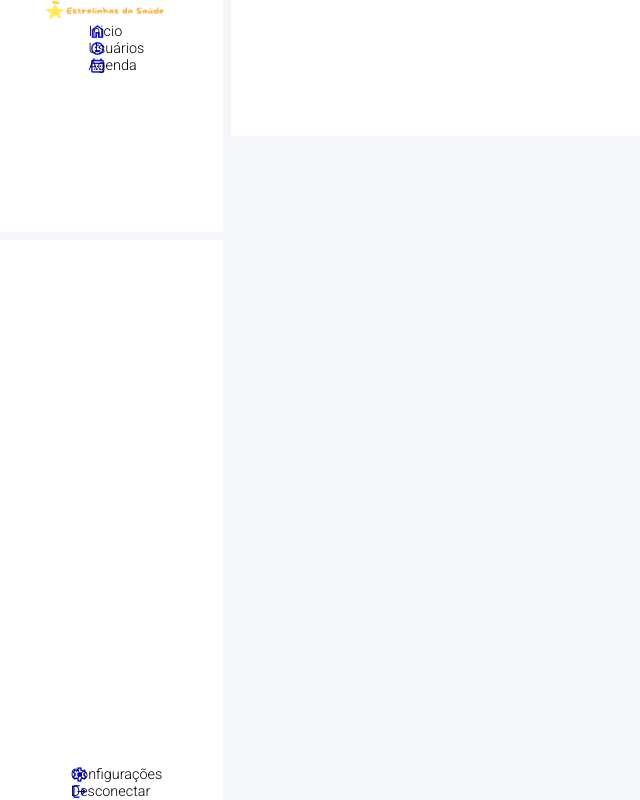
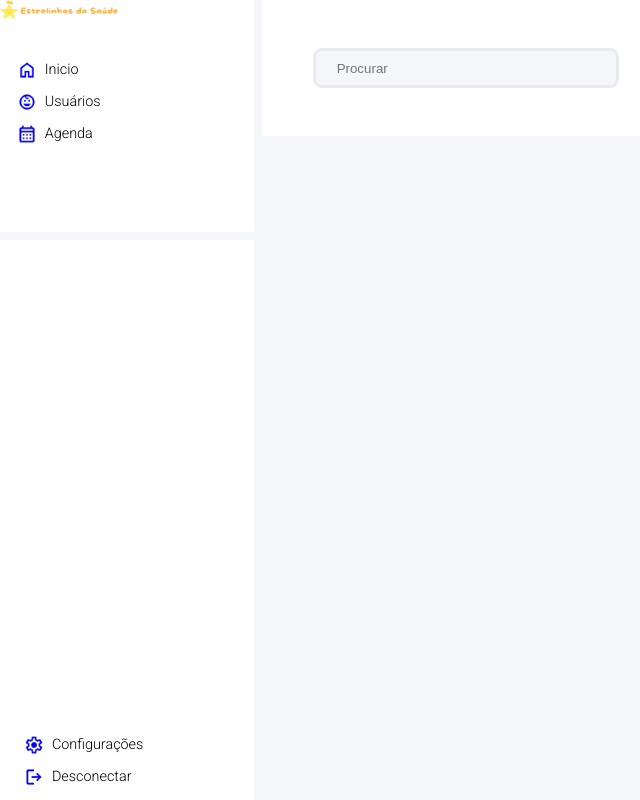
Before and after one commit to SENAI-Morvan-Figueiredo/ClinicaEstrelinhasDaSaude, a plain HTML site: page painel.html in a window 1280 px wide. Shown: the whole page, without its empty margins (0-640 px from the left). Drawn offline with Linux system fonts and the light colour scheme.

Commit message:
positioning + icons + favicon

```diff
--- a/painel.css
+++ b/painel.css
@@ -81,16 +81,15 @@ html, body {
     display: flex;
 }
 
-.container2 {
-    display: flex;
-    width: 70vh;
+#logo {
+  margin-bottom: 15%;
 }
 
 .menusLaterais {
     display: flex;
     flex-direction: column;
     margin-right: 1vh;
-    width: 34vh;
+    width: 40vh;
 }
 
 .menuLateral{
@@ -100,7 +99,7 @@ html, body {
     height: 29vh;
     margin-bottom: 1vh;
     flex-direction: column;
-    align-items: center;
+    align-items: flex-start;
 }
 
 .menuLateral2{
@@ -108,67 +107,93 @@ html, body {
     text-align: left;
     background-color: #FFF;
     height: 70vh;
-    align-items: center;
+    align-items: flex-start;
     flex-direction: column-reverse;
 }
 
 .menuHeader {
-    display: flex;
-    justify-content: flex-start;
-    background-color: #FFF;
-    height: 17vh;
-    width: 100%;
+  display: flex;
+  background-color: #FFF;
+  height: 17vh;
+  width: 100%;
+  align-items: center;
 }
 
-.menuLateralAncoras {
+#searchbox {
+  min-width: 30%;
+  min-height: 40px;
+  border-radius: 9px;
+  border: solid;
+  /* border-style: solid; */
+  border-color: #e9eaee;
+  background-color: #F5F6FA;
+  margin-left: 5%;
+  padding-inline: 2%;
+}
+
+#searchbox::before {
+  content: '';
+  position: absolute;
+  left: 10px;
+  top: 50%;
+  transform: translateY(-50%);
+  width: 20px;
+  height: 20px;
+  background-image: url("assets/icon_search.png") no-repeat left;
+  background-size: contain;
+}
+
+.menuLateralAncoras{
     text-decoration: none;
     list-style-type: none;
+    color: black;
     padding: 0;
     margin: 0;
-    color: black;
-
     font-family: "Roboto", serif;
     font-weight: 300;
     font-style: normal;
     font-size: 0.9rem;
 }
 
-.icons li::before {
-  content: ''; /* Define um conteúdo vazio */
-  top: 50%; /* Centraliza verticalmente */
-  transform: translateY(-50%); /* Corrige a centralização */
-  width: 16px; /* Largura do ícone */
-  height: 16px; /* Altura do ícone */
-  margin-right: 10px; /* Adiciona espaço entre o ícone e o texto */
+.menuLateralAncoras li{
+  margin-bottom: 15px;
+  margin-left: 20%;
 }
 
-#inicio {
-  left: -400%; /* Alinha à esquerda */
-  background-size: contain; /* Ajusta o tamanho da imagem */
-  background-repeat: no-repeat; /* Evita repetição da imagem */
+li {
+  position: relative;
+  padding-left: 28px; /* Espaço para o ícone */
+  list-style: none;
+}
+
+li::before {
+  content: '';
+  position: absolute;
+  left: 0;
+  top: 50%;
+  transform: translateY(-50%);
+  width: 20px; /* Largura do ícone */
+  height: 20px; /* Altura do ícone */
+  background-size: contain;
+  background-repeat: no-repeat;
+}
+
+#inicio::before {
   background-image: url('assets/icon_home.png');
 }
 
-#usuarios {
-  background-size: contain; /* Ajusta o tamanho da imagem */
-  background-repeat: no-repeat; /* Evita repetição da imagem */
+#usuarios::before {
   background-image: url('assets/icon_users.png');
 }
 
-#agenda {
-  background-size: contain; /* Ajusta o tamanho da imagem */
-  background-repeat: no-repeat; /* Evita repetição da imagem */
+#agenda::before {
   background-image: url('assets/icon_calendar.png');
 }
 
-#configuracoes {
-  background-size: contain; /* Ajusta o tamanho da imagem */
-  background-repeat: no-repeat; /* Evita repetição da imagem */
+#configuracoes::before {
   background-image: url('assets/icon_settings.png');
 }
 
-#desconectar {
-  background-size: contain; /* Ajusta o tamanho da imagem */
-  background-repeat: no-repeat; /* Evita repetição da imagem */
+#desconectar::before {
   background-image: url('assets/icon_logout.png');
 }
--- a/painel.html
+++ b/painel.html
@@ -8,6 +8,7 @@
     <link rel="preconnect" href="https://fonts.googleapis.com">
     <link rel="preconnect" href="https://fonts.gstatic.com" crossorigin>
     <link href="https://fonts.googleapis.com/css2?family=Roboto:ital,wght@0,100;0,300;0,400;0,500;0,700;0,900;1,100;1,300;1,400;1,500;1,700;1,900&display=swap" rel="stylesheet">
+    <link rel="shortcut icon" href="assets/favicon.png" type="image/x-icon">
 </head>
 <body>
     <div class="container">
@@ -17,28 +18,26 @@
                     <img src="assets\logo.png" alt="" width="90%">
                 </div>
                 <div class="">
-                    <ul class="menuLateralAncoras icons">
-                        <li><a  class="menuLateralAncoras" id="inicio" href="#Inicio">Inicio</a></li>
-                        <li><a  class="menuLateralAncoras" id="usuarios" href="#Usuários">Usuários</a></li>
-                        <li><a  class="menuLateralAncoras" id="agenda" href="#Agenda">Agenda</a></li>
+                    <ul class="menuLateralAncoras">
+                        <li id="inicio"><a  class="menuLateralAncoras" href="#Inicio">Inicio</a></li>
+                        <li id="usuarios"><a  class="menuLateralAncoras" href="#Usuários">Usuários</a></li>
+                        <li id="agenda"><a  class="menuLateralAncoras" href="#Agenda">Agenda</a></li>
                     </ul>
                 </div>
             </div>
             <div class="menuLateral2">
                 <div class="">
-                    <ul class="menuLateralAncoras icons">
-                        <li><a  class="menuLateralAncoras" id="configuracoes" href="#Configurações">Configurações</a></li>
-                        <li><a  class="menuLateralAncoras" id="desconectar" href="#Desconectar">Desconectar</a></li>
+                    <ul class="menuLateralAncoras">
+                        <li id="configuracoes"><a  class="menuLateralAncoras" href="#Configurações">Configurações</a></li>
+                        <li id="desconectar"><a  class="menuLateralAncoras" href="#Desconectar">Desconectar</a></li>
                     </ul>
                 </div>
             </div>
         </div>
         <div class="menuHeader">
-
+            <input type="search" name="searchbox" id="searchbox" placeholder="Procurar" height="47px">
         </div>
-        <!-- <div class="container2"> -->
-            <!-- <h2>Olá, Administrador!</h2> -->
-        <!-- </div> -->
+        <!-- <h2>Olá, Administrador!</h2> -->
     </div>
 </body>
 </html>
```
Also changed, not shown: assets/favicon.png (added), assets/icon_search.png (added).
